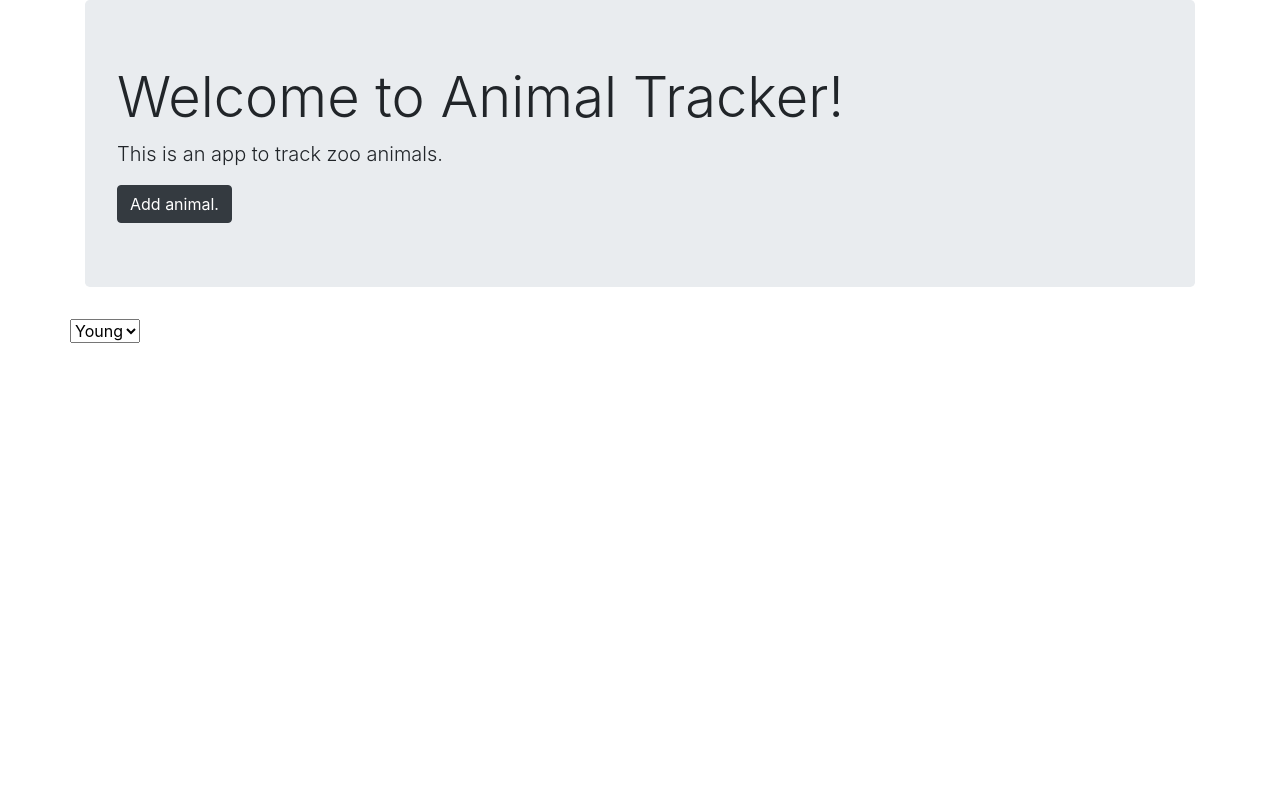
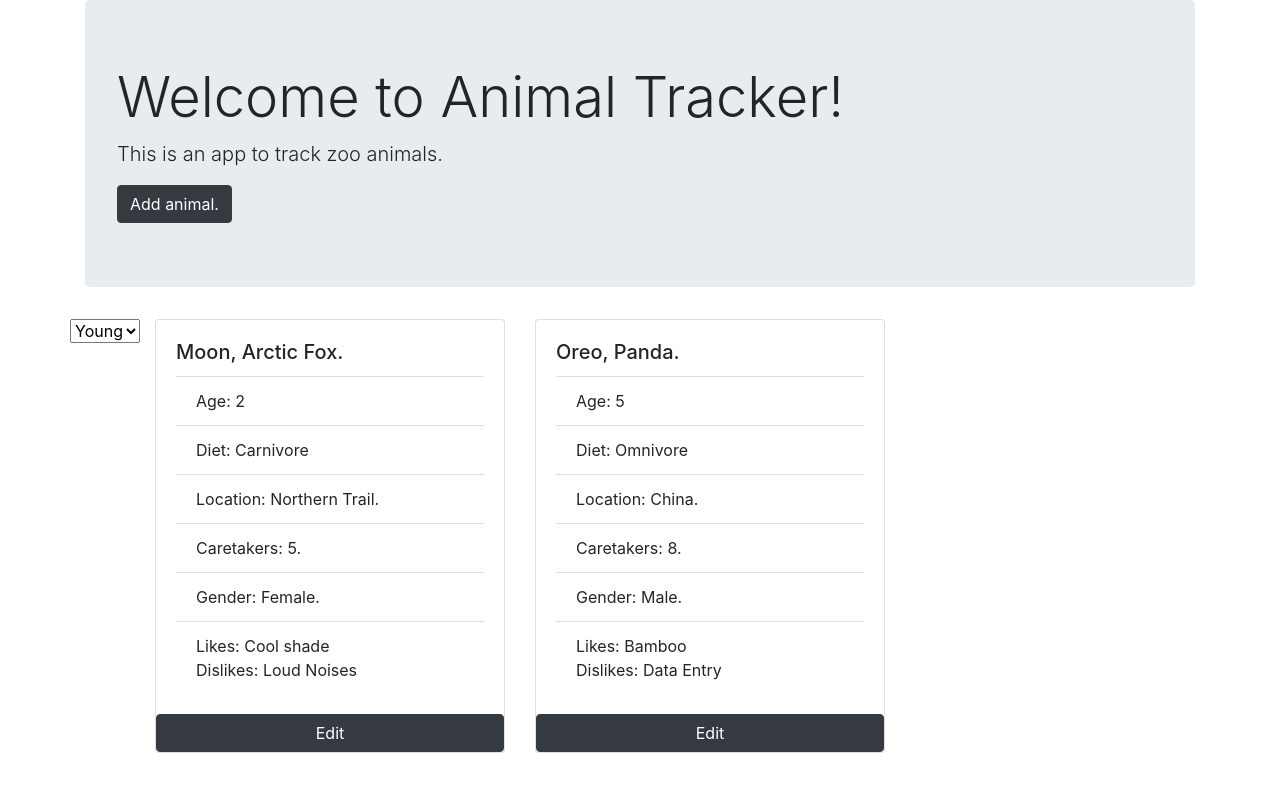
Before and after one commit to amychurchwell/local-zoo, an Angular app: page / in a window 1280 px wide. Shown: the top 792 px of the page. Built offline with nearby package versions, Linux system fonts and the light colour scheme.

Commit message:
Add beginnings of new animal component

```diff
--- a/src/app/age.pipe.ts
+++ b/src/app/age.pipe.ts
@@ -10,8 +10,8 @@ import { AppComponent } from './app.component';
 export class AgePipe implements PipeTransform{
   transform(input: Animal[], ageSearch) {
     var output: Animal[] = [];
-    console.log("output " + output);
-    console.log("input " + input);
+    console.log(output);
+    console.log(input);
   //   if(ageSearch === "young"){
   //     for (let i = 0; i < input.length; i++) {
   //       if (input[i].age <= 2) {
--- a/src/app/app.component.html
+++ b/src/app/app.component.html
@@ -6,7 +6,7 @@
   </div>
   <div class="row">
     <age-search></age-search>
-    <div class="col-md-4" *ngFor="let animal of animals | age">
+    <div class="col-md-4" *ngFor="let animal of animals">
       <div class="card">
         <div class="card-body">
           <h5 class="card-title">{{animal.name}}, {{animal.species}}.</h5>
--- a/src/app/search.component.ts
+++ b/src/app/search.component.ts
@@ -9,7 +9,6 @@ import { AppComponent } from './app.component';
     <option value="young">Young</option>
     <option value="old">Old</option>
   </select>
-  <li *ngFor="let Animal of animals | age:filterByAge">{{animal.name}} {{animal.age}}</li>
   `
 })
 
```
Also changed, not shown: src/app/new-animal.component.ts (added, +14 -0 lines).
